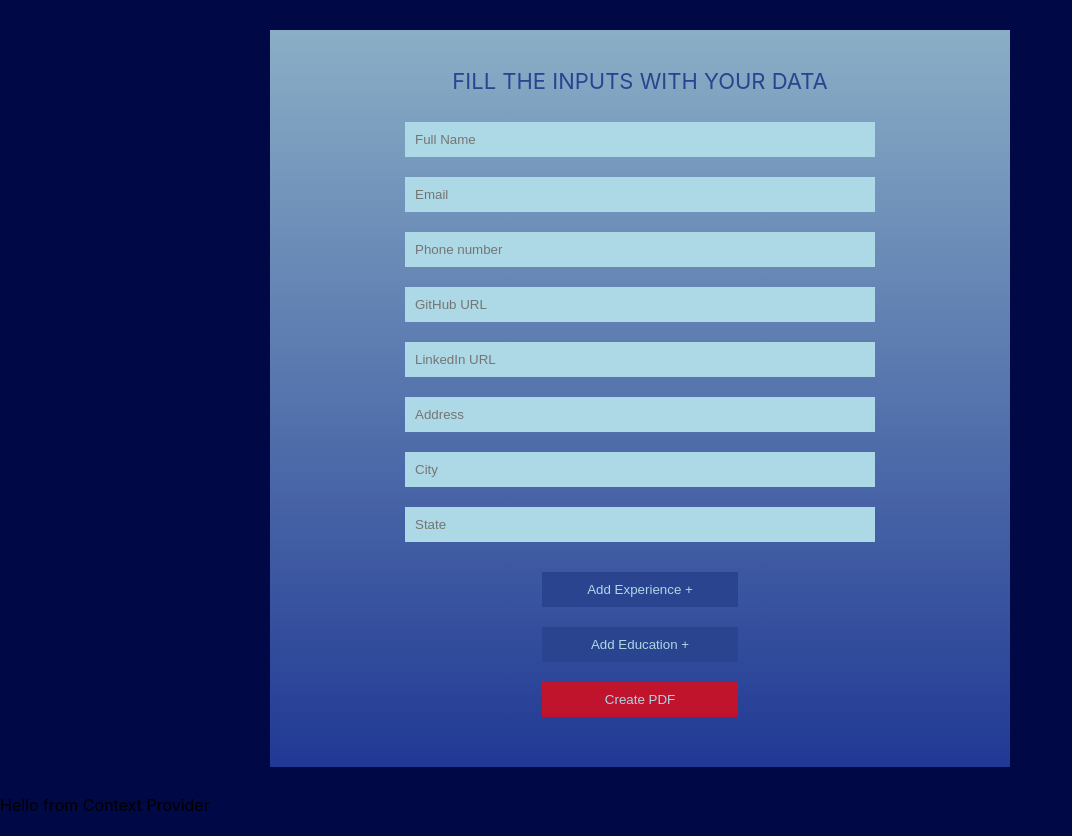
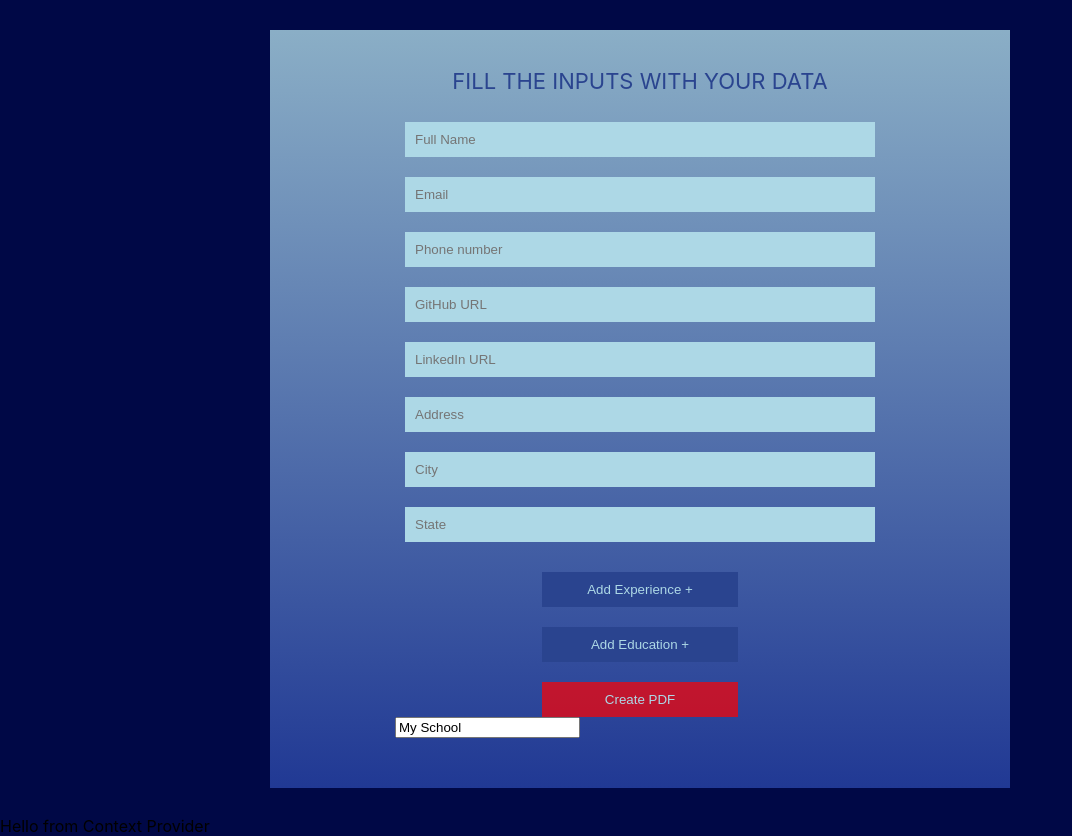
Before and after one commit to KryvushkoSofiia/ResumeBuilder, a React (Create React App) app: page / in a window 1280 px wide. Shown: the whole page, without its empty margins (0-1072 px from the left). Before the commit the page ends 815 px from the top, so only its background shows below. Built offline with nearby package versions, Linux system fonts and the light colour scheme.

Commit message:
add education starter

```diff
--- /dev/null
+++ b/src/components/EducationForm/index.js
@@ -0,0 +1,11 @@
+import React, { useContext } from "react";
+import { FormDataContext } from "../../contexts/FormDataContext";
+
+export default function EducationForm() {
+    const { state, dispatch } = useContext(FormDataContext);
+    return (
+        <div>
+            <input placeholder="School" value={state.educations[0].school} onChange={(e) => dispatch({ type: 'ADD_EDUCATION_SCHOOL', payload: e.target.value })}></input>
+        </div>
+    );
+}
--- a/src/components/Form/index.js
+++ b/src/components/Form/index.js
@@ -1,11 +1,15 @@
-import React, { useContext } from "react";
+import React, { useContext, useState} from "react";
 import { FormDataContext } from "../../contexts/FormDataContext";
 
+
 import styles from './Form.module.scss';
+import EducationForm from "../EducationForm";
 
 
 export default function Form() {
     const { state, dispatch } = useContext(FormDataContext);
+
+    const [showEducationForm, setShowEducationForm] = useState(false);
 
 
     function handleChange(e, type) {
@@ -18,9 +22,12 @@ export default function Form() {
 
     function handleAddExperience (e){
         e.preventDefault();
+
     }
     function handleAddEducation (e){
         e.preventDefault();
+        setShowEducationForm(true);
+
     }
     return (
         <div className={styles.form__wrapper}>
@@ -37,7 +44,11 @@ export default function Form() {
                 <input className={styles.input} type='text' value={state.state} onChange={(e) => handleChange(e, 'ADD_STATE')} placeholder="State"></input>
                 <button className={styles.add_button} onClick={(e) => handleAddExperience(e)}>Add Experience +</button>
                 <button className={styles.add_button} onClick={(e) => handleAddEducation(e)}>Add Education +</button>
+                {/* Render EducationForm component if showEducationForm is true */}
+                {showEducationForm && <EducationForm />}
+                {/* Your other buttons */}
                 <button className={styles.button} onClick={(e) => handlePDFCreation(e)}>Create PDF</button>
+                <EducationForm />
             </form>
         </div>
     )
--- a/src/contexts/FormDataContext.js
+++ b/src/contexts/FormDataContext.js
@@ -11,7 +11,8 @@ const initialState = {
     address: '',
     city: '',
     state: '',
-
+    educations: [{school: "My School"}],
+    experience: [],
 };
 
 const reducer = (state, action) => {
```
Also changed, not shown: public/index.html (+0 -21 lines), src/components/EducationForm/EducationForm.module.scss (added).
